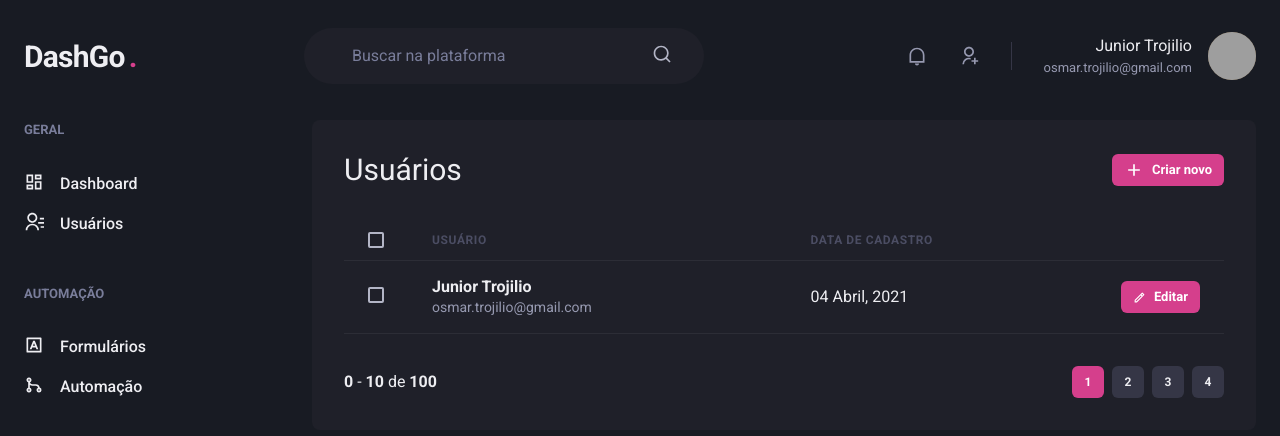
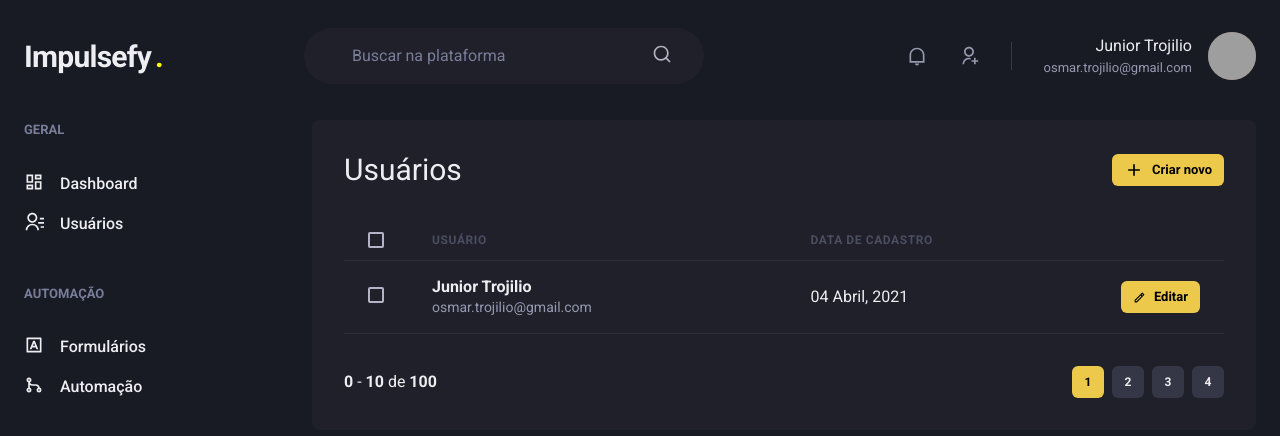
Before and after one commit to JuniorTrojilio/DashGo, a Next.js app: page /users in a window 1280 px wide. Shown: the top 436 px of the page. Built offline with nearby package versions, Linux system fonts and the light colour scheme; grey boxes are pictures that could not be loaded.

Commit message:
feat: change primary color to yellow

```diff
--- a/src/components/Form/Input.tsx
+++ b/src/components/Form/Input.tsx
@@ -12,7 +12,7 @@ export function Input({ name, label, ...rest }: InputProps){
     <ChakraInput
       id={name}
       name={name}
-      focusBorderColor="pink.500"
+      focusBorderColor="yellow"
       bgColor="gray.900"
       variant="filled"
       _hover={{
--- a/src/components/Header.tsx
+++ b/src/components/Header.tsx
@@ -18,8 +18,8 @@ export function Header(){
         fontWeight="bold"
         letterSpacing="tight"
         w="64"
-      >DashGo
-        <Text as="span" ml="1" color="pink.500">.</Text>
+      >Impulsefy
+        <Text as="span" ml="1" color="yellow" fontWeight="bold">.</Text>
       </Text>
 
       <Flex
--- a/src/components/Pagination.tsx
+++ b/src/components/Pagination.tsx
@@ -18,10 +18,10 @@ export function Pagination(){
         size="sm"
         fontSize="xs"
         w="4"
-        colorScheme="pink"
+        colorScheme="yellow"
         disabled
         _disabled={{
-          bg: "pink.500",
+          bg: "yellow.400",
           cursor: "default"
         }}
       >
--- a/src/pages/dashboard.tsx
+++ b/src/pages/dashboard.tsx
@@ -81,7 +81,7 @@ export default function Dashboard(){
           borderRadius={8}
           pb="4"
         >
-          <Text fontSize="lg" mb="4">Inscritos da semana</Text>
+          <Text fontSize="lg" mb="4">Impressões</Text>
           <Chart
             type="area"
             height={160}
@@ -95,7 +95,7 @@ export default function Dashboard(){
           borderRadius={8}
           pb="4"
         >
-          <Text fontSize="lg" mb="4">Taxa de abertura</Text>
+          <Text fontSize="lg" mb="4">Cliques</Text>
           <Chart
             type="area"
             height={160}
--- a/src/pages/index.tsx
+++ b/src/pages/index.tsx
@@ -32,7 +32,7 @@ export default function Home() {
             <Button
               type="submit"
               mt="6"
-              colorScheme="pink"
+              colorScheme="yellow"
               size="lg">Entrar</Button>
         </Flex>
     </Flex>
--- a/src/pages/users/create.tsx
+++ b/src/pages/users/create.tsx
@@ -31,7 +31,7 @@ export default function CreateUser(){
         <Flex mt="8" justify="flex-end">
           <HStack spacing="4">
             <Button colorScheme="whiteAlpha">Cancelar</Button>
-            <Button colorScheme="pink">Salvar</Button>
+            <Button colorScheme="yellow">Salvar</Button>
           </HStack>
         </Flex>
       </Box>
--- a/src/pages/users/index.tsx
+++ b/src/pages/users/index.tsx
@@ -20,7 +20,7 @@ export default function UserList(){
         <Flex mb="8" justify="space-between" align="center">
           <Heading size="lg" fontWeight="normal">Usuários</Heading>
 
-          <Button as="a" size="sm" fontSize="small" colorScheme="pink" leftIcon={<Icon as={RiAddLine} fontSize="20"/>}>
+          <Button as="a" size="sm" fontSize="small" colorScheme="yellow" leftIcon={<Icon as={RiAddLine} fontSize="20"/>}>
             Criar novo
           </Button>
         </Flex>
@@ -28,7 +28,7 @@ export default function UserList(){
           <Thead>
             <Tr>
               <Th px="6" color="gray.300" w="8">
-                <Checkbox colorScheme="pink"/>
+                <Checkbox colorScheme="yellow"/>
               </Th>
               <Th>Usuário</Th>
               <Th>Data de cadastro</Th>
@@ -38,7 +38,7 @@ export default function UserList(){
           <Tbody>
             <Tr>
               <Td px="6">
-                <Checkbox colorScheme="pink"/>
+                <Checkbox colorScheme="yellow"/>
               </Td>
               <Td>
                 <Box>
@@ -50,7 +50,7 @@ export default function UserList(){
                   04 Abril, 2021
               </Td>
               <Td>
-                <Button as="a" size="sm" fontSize="small" colorScheme="pink" leftIcon={<Icon as={ RiPencilLine }/>}>
+                <Button as="a" size="sm" fontSize="small" colorScheme="yellow" leftIcon={<Icon as={ RiPencilLine }/>}>
                   Editar
                 </Button>
               </Td>
```
